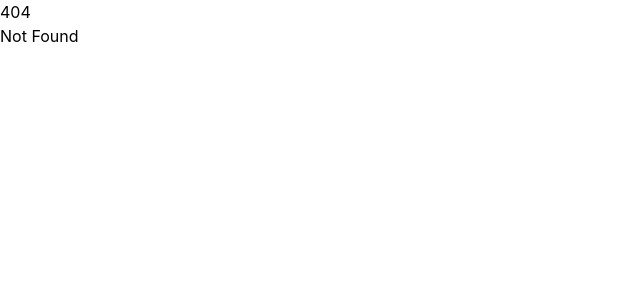
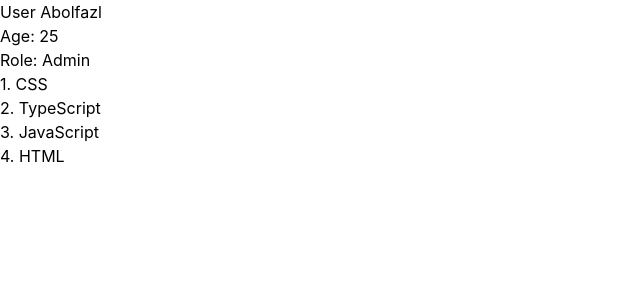
Before and after one commit to Abolfazl-Edalati/svelte-learning, a SvelteKit app: page /first-task in a window 1280 px wide. Before the commit this address had no page. Shown: the top 300 px of the page, without its empty margins (0-640 px from the left). Built offline with nearby package versions, Linux system fonts and the light colour scheme.

Commit message:
learn basic Svelte markup

```diff
--- a/src/routes/+page.svelte
+++ b/src/routes/+page.svelte
@@ -1,2 +1 @@
-<h1>Welcome to SvelteKit</h1>
-<p>Visit <a href="https://svelte.dev/docs/kit">svelte.dev/docs/kit</a> to read the documentation</p>
+<p>i don't know how to direct a user to another link yet.</p>
--- /dev/null
+++ b/src/routes/first-task/+page.svelte
@@ -0,0 +1,19 @@
+<script lang="ts">
+	let user = {
+		name: 'Abolfazl',
+		age: 25,
+		isAdmin: true
+	};
+
+	let skills = ['CSS', 'TypeScript', 'JavaScript', 'HTML'];
+</script>
+
+<h1>User {user.name}</h1>
+<div>Age: {user.age}</div>
+<div>Role: {user.isAdmin ? 'Admin' : 'User'}</div>
+
+<ul>
+	{#each skills as skill, index (skill)}
+		<li>{index + 1}. {skill}</li>
+	{/each}
+</ul>
```
